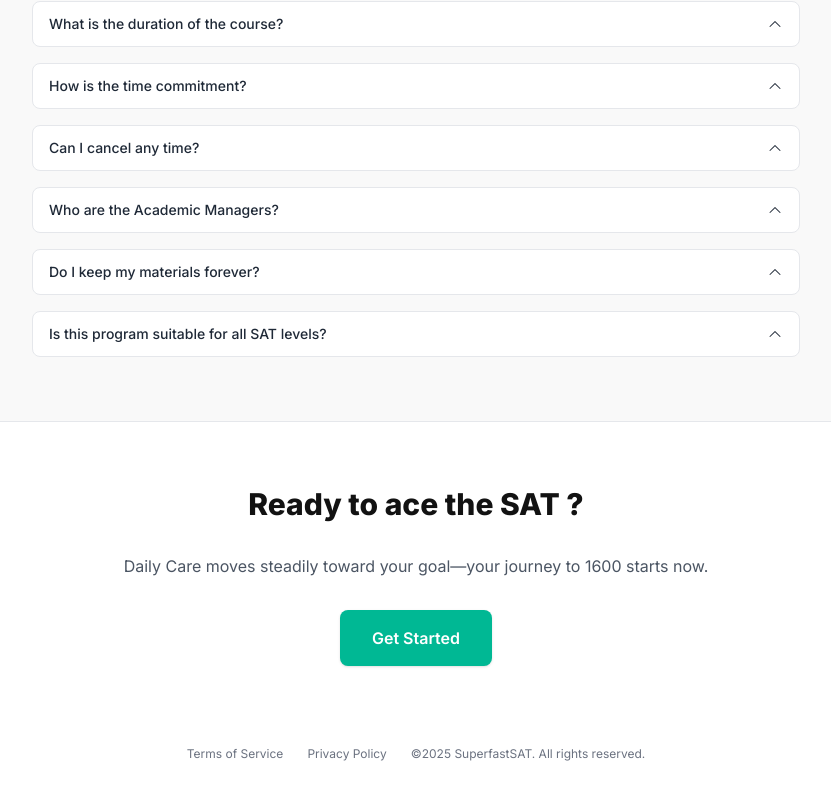
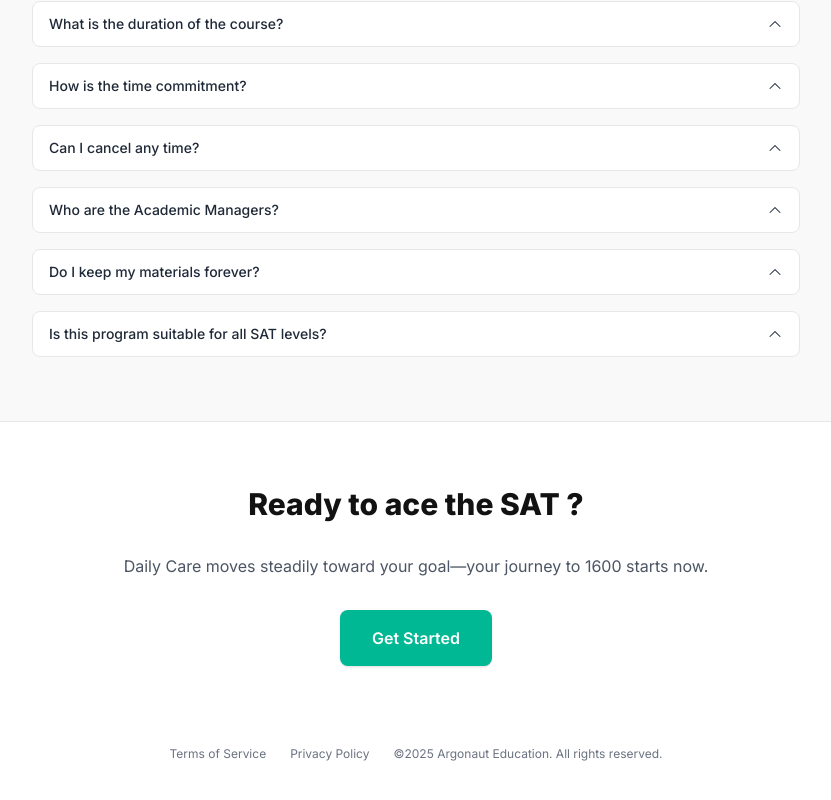
Before and after one commit to satinsiders/daily-care-landing, a Next.js app: page / in a window 1280 px wide. Shown: the part 8419-9219 px from the top of the page, without its empty margins (224-1055 px from the left). Built offline with nearby package versions, Linux system fonts and the light colour scheme.

Commit message:
Update Footer.js

```diff
--- a/components/Footer.js
+++ b/components/Footer.js
@@ -21,7 +21,7 @@ export default function Footer() {
           <li>
             <Link href="/privacy-policy">Privacy Policy</Link>
           </li>
-          <li>©2025 SuperfastSAT. All rights reserved.</li>
+          <li>©2025 Argonaut Education. All rights reserved.</li>
         </ul>
       </div>
     </footer>
```
